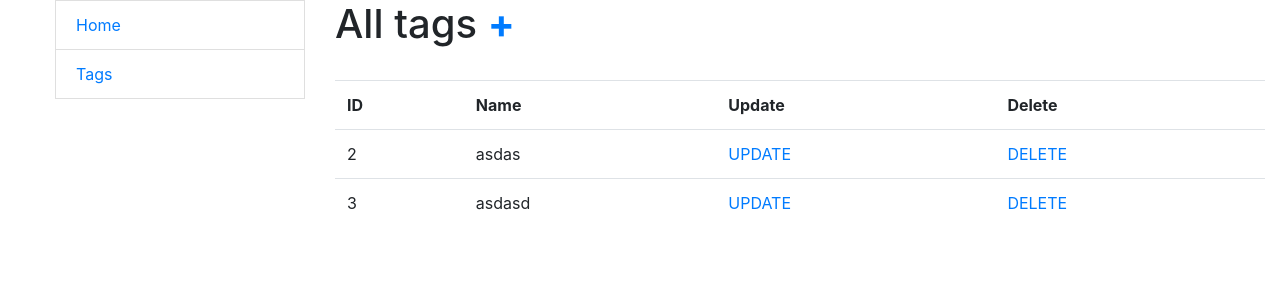
After one commit to twonumberfortyfives/todo-list, a Django app: page /tags/ in a window 1280 px wide. The commit adds this page. Shown: the top 300 px of the page. Run offline with Django 5.2, Linux system fonts and the light colour scheme; data comes from the database, SQL or seed files in the repository; both versions use the stored data as it was after the commit; some libraries are stand-ins or nearby versions.

Commit message:
tags funcs have been implemented

```diff
--- a/templates/includes/sidebar.html
+++ b/templates/includes/sidebar.html
@@ -1,6 +1,6 @@
 <div class="sidebar">
   <ul>
-    <li><a href="{% url 'website:task-list' %}" class="btn">Home</a></li>
-    <li><a href="#" class="btn">About</a></li>
+    <li class="list-group-item"><a href="{% url 'website:task-list' %}">Home</a></li>
+    <li class="list-group-item"><a href="{% url 'website:tag-list' %}">Tags</a></li>
   </ul>
 </div>
--- /dev/null
+++ b/templates/tags_list.html
@@ -0,0 +1,33 @@
+{% extends "base.html" %}
+{% load crispy_forms_filters %}
+{% block content %}
+  <h1>All tags <a href="{% url 'website:tag-create' %}"><strong>+</strong></a></h1>
+  <br>
+  {% if tag_list %}
+    <table class="table">
+      <tr>
+        <th>ID</th>
+        <th>Name</th>
+        <th>Update</th>
+        <th>Delete</th>
+      </tr>
+      {% for tag in tag_list %}
+        <tr>
+          <td>
+            {{ tag.id }}
+          </td>
+          <td>{{ tag.name }}
+          </td>
+          <td>
+            <a href="{% url 'website:tag-update' pk=tag.id %}">UPDATE</a>
+          </td>
+          <td>
+            <a href="{% url 'website:tag-delete' pk=tag.id %}">DELETE</a>
+          </td>
+        </tr>
+      {% endfor %}
+    </table>
+  {% else %}
+    <p>There are no any tags</p>
+  {% endif %}
+{% endblock %}
--- a/website/forms.py
+++ b/website/forms.py
@@ -21,5 +21,5 @@ class TaskCreationForm(forms.ModelForm):
 
         )
         widgets = {
-            "deadline": forms.DateTimeInput(attrs={"type": "datetime-local"})
+            "deadline": forms.DateTimeInput(attrs={"type": "datetime-local"}),
         }
--- a/website/models.py
+++ b/website/models.py
@@ -6,10 +6,13 @@ from django.db import models
 class Task(models.Model):
     content = models.TextField(max_length=500, blank=False)
     start_date = models.DateTimeField(default=datetime.now)
-    deadline = models.DateTimeField(blank=True, null=True)
+    deadline = models.DateTimeField()
     status = models.BooleanField(default=False)
     tags = models.ManyToManyField("Tags", blank=True, related_name="tasks")
 
 
 class Tags(models.Model):
     name = models.CharField(max_length=255)
+
+    def __str__(self):
+        return self.name
--- a/website/urls.py
+++ b/website/urls.py
@@ -6,6 +6,10 @@ from website.views import (
     TaskListView,
     TaskUpdateView,
     TaskDeleteView,
+    TagListView,
+    TagCreateView,
+    TagUpdateView,
+    TagDeleteView,
 )
 
 urlpatterns = [
@@ -14,6 +18,10 @@ urlpatterns = [
     path('tasks/<int:pk>/update/', TaskUpdateView.as_view(), name='task-update'),
     path('tasks/<int:pk>/delete/', TaskDeleteView.as_view(), name='task-delete'),
     path("tasks/<int:pk>/switch/", task_status_switch, name='task-status-switch'),
+    path("tags/", TagListView.as_view(), name='tag-list'),
+    path("tags/create/", TagCreateView.as_view(), name='tag-create'),
+    path("tags/<int:pk>/update/", TagUpdateView.as_view(), name="tag-update"),
+    path("tags/<int:pk>/delete", TagDeleteView.as_view(), name="tag-delete"),
 ]
 
 app_name = 'website'
--- a/website/views.py
+++ b/website/views.py
@@ -5,7 +5,7 @@ from django.views import generic
 from django.views.decorators.http import require_http_methods
 
 from website.forms import TaskCreationForm
-from website.models import Task
+from website.models import Task, Tags
 
 
 def index(request: HttpRequest) -> HttpResponse:
@@ -56,3 +56,29 @@ def task_status_switch(request, pk):
 
     # Handle GET request
     return redirect("website:task-list")
+
+
+class TagListView(generic.ListView):
+    model = Tags
+    template_name = "tags_list.html"
+    context_object_name = "tag_list"
+
+
+class TagCreateView(generic.CreateView):
+    model = Tags
+    template_name = "tags_form.html"
+    fields = "__all__"
+    success_url = reverse_lazy("website:tag-list")
+
+
+class TagUpdateView(generic.UpdateView):
+    model = Tags
+    template_name = "tags_form.html"
+    fields = "__all__"
+    success_url = reverse_lazy("website:tag-list")
+
+
+class TagDeleteView(generic.DeleteView):
+    model = Tags
+    template_name = "tag_delete_confirm.html"
+    success_url = reverse_lazy("website:tag-list")
```
Also changed, not shown: templates/home.html (+10 -8 lines), templates/tag_delete_confirm.html (added, +12 -0 lines), templates/tags_form.html (added, +11 -0 lines), db.sqlite3.
